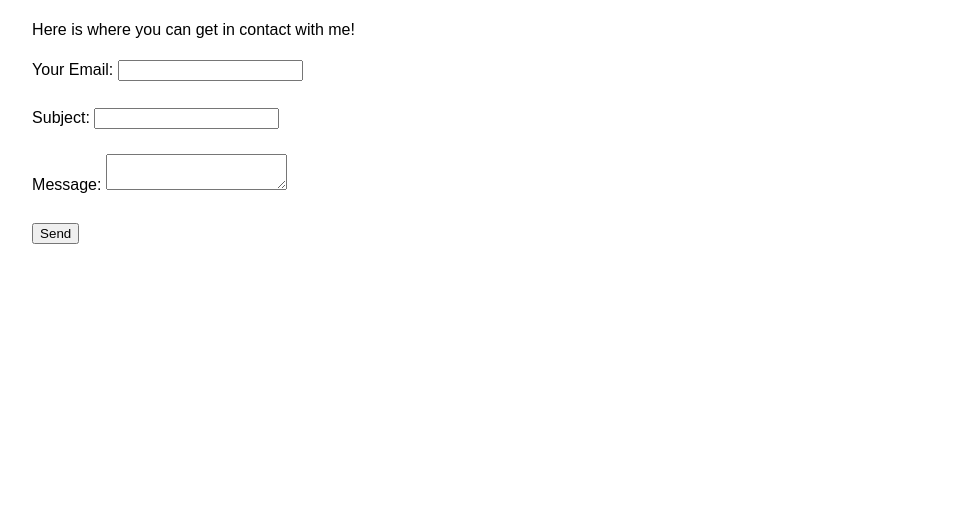
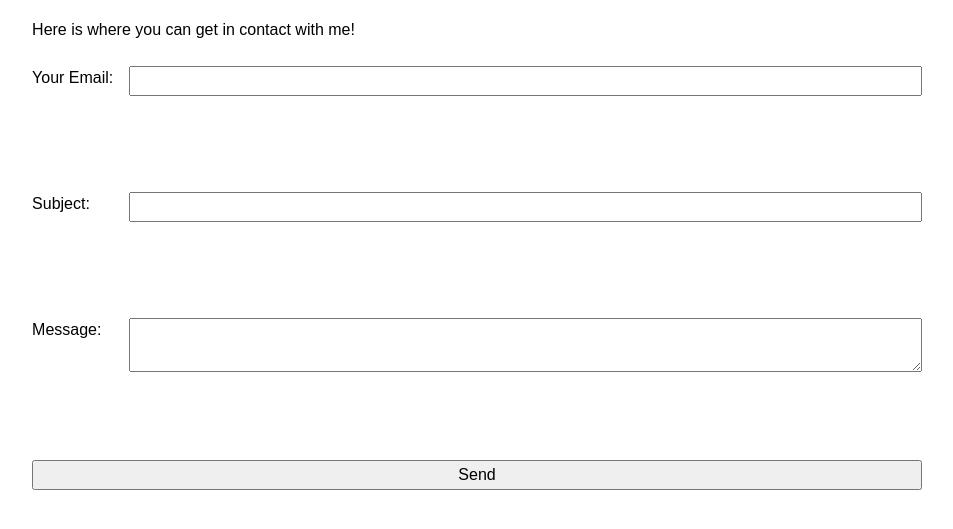
Before and after one commit to simonerao/portfolio, a plain HTML site: page contact/index.html in a window 1280 px wide. Shown: the part 131-660 px from the top of the page, without its empty margins (163-1116 px from the left). Drawn offline with Linux system fonts and the light colour scheme.

Commit message:
updated css

```diff
--- a/style.css
+++ b/style.css
@@ -41,3 +41,32 @@ nav a:hover {
   border-bottom: 0.5em solid oklch(80% 20% 215);
   padding-bottom: 0.2em;
 }
+
+input, textarea, button {
+  font: inherit;
+}
+
+
+form {
+  display: grid;
+  grid-template-columns: auto 1fr;
+  gap: 1em;
+}
+
+form label {
+  display: grid;
+  grid-template-columns: subgrid;
+  grid-column: 1 / -1;
+  margin-block: 0.5rem;
+}
+
+form input,
+form textarea,
+form button {
+  width: 100%;
+  box-sizing: border-box;
+}
+
+form button {
+  grid-column: 1 / -1;
+}
```
Also changed, not shown: 1 other file.
